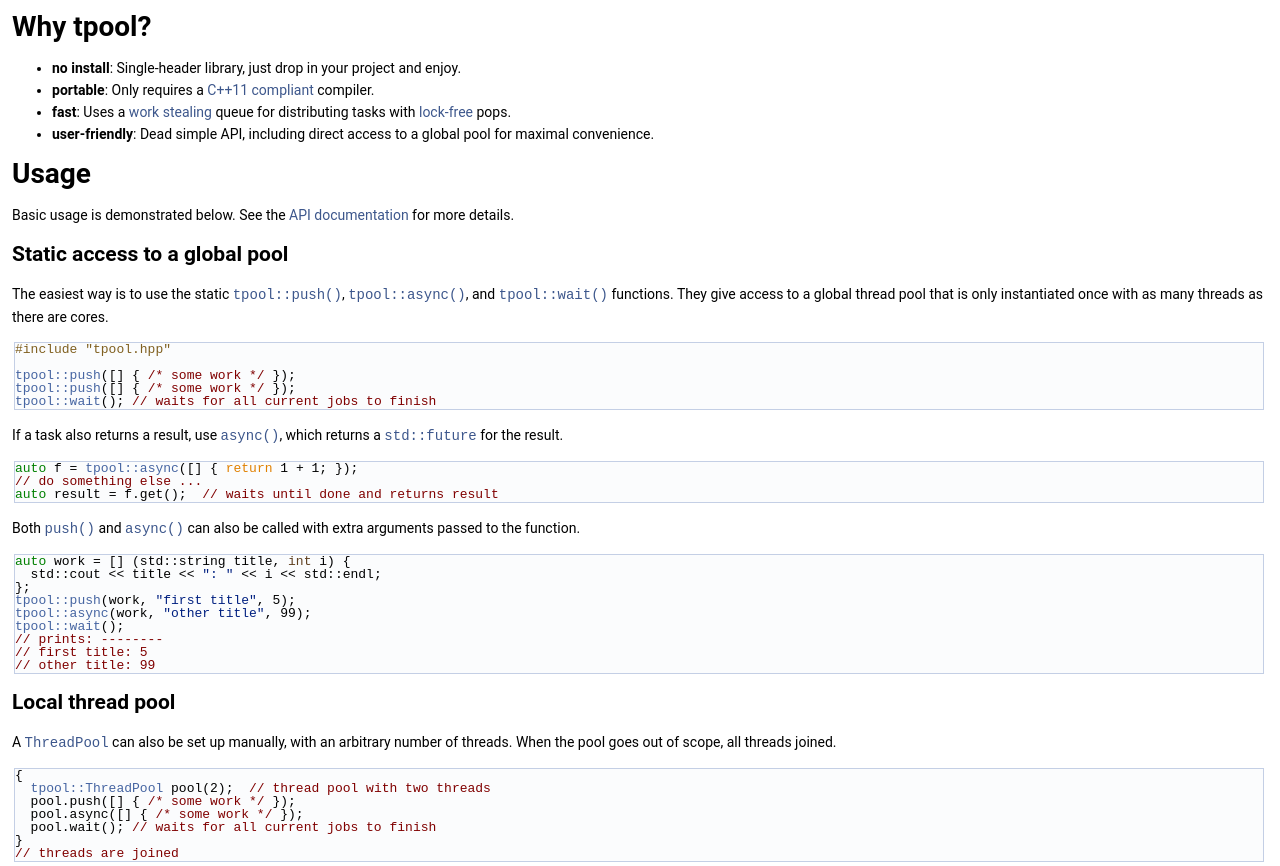
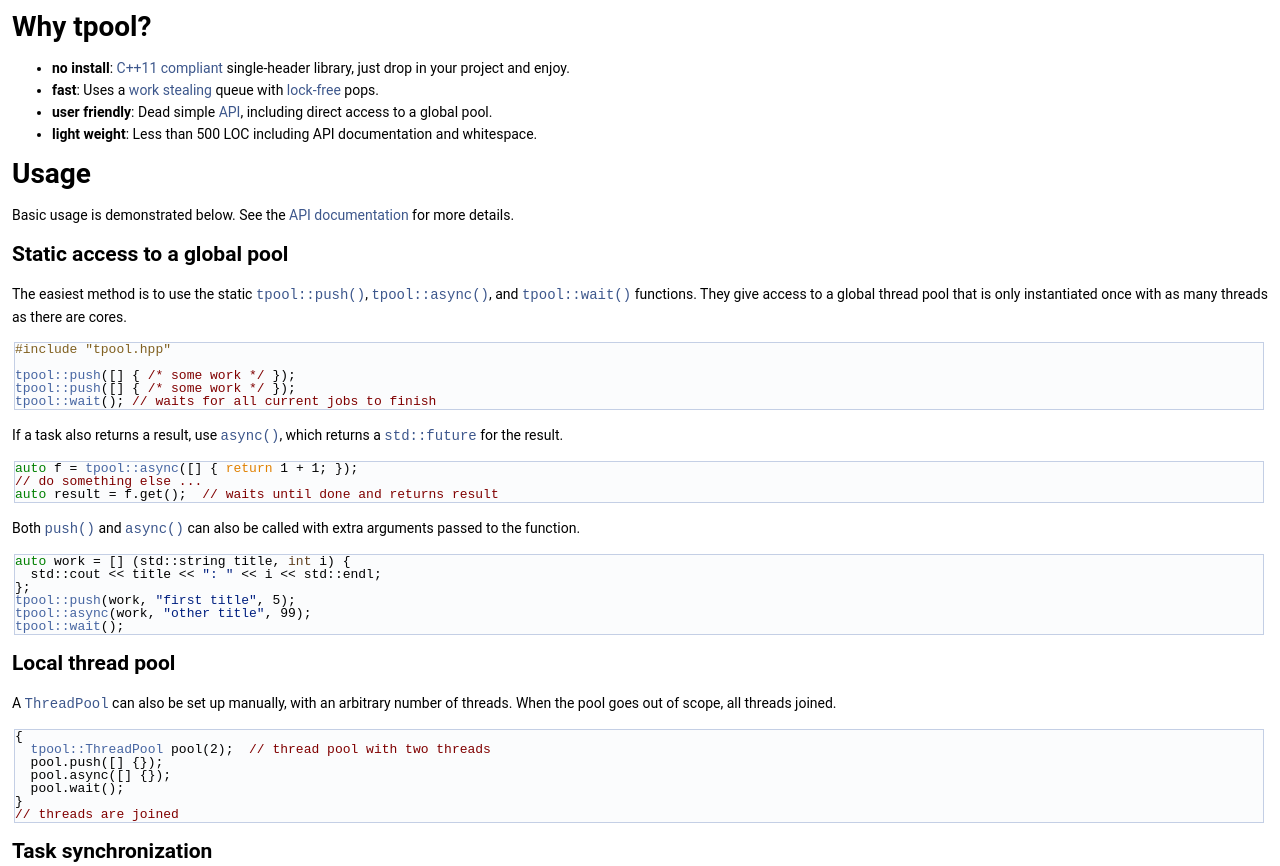
Before and after one commit to tnagler/quickpool, a plain HTML site: page docs/index.html in a window 1280 px wide. Shown: the part 208-1074 px from the top of the page. Drawn offline with Linux system fonts and the light colour scheme.

Commit message:
final touches for README

```diff
--- a/docs/index.html
+++ b/docs/index.html
@@ -73,17 +73,17 @@ $(function() {
 <h1><a class="anchor" id="autotoc_md1"></a>
 Why tpool?</h1>
 <ul>
-<li><b>no install</b>: Single-header library, just drop in your project and enjoy.</li>
-<li><b>portable</b>: Only requires a <a href="https://en.cppreference.com/w/cpp/compiler_support">C++11 compliant</a> compiler.</li>
-<li><b>fast</b>: Uses a <a href="https://en.wikipedia.org/wiki/Work_stealing">work stealing</a> queue for distributing tasks with <a href="https://en.wikipedia.org/wiki/Non-blocking_algorithm#Lock-freedom">lock-free</a> pops.</li>
-<li><b>user-friendly</b>: Dead simple API, including direct access to a global pool for maximal convenience.</li>
+<li><b>no install</b>: <a href="https://en.cppreference.com/w/cpp/compiler_support">C++11 compliant</a> single-header library, just drop in your project and enjoy.</li>
+<li><b>fast</b>: Uses a <a href="https://en.wikipedia.org/wiki/Work_stealing">work stealing</a> queue with <a href="https://en.wikipedia.org/wiki/Non-blocking_algorithm#Lock-freedom">lock-free</a> pops.</li>
+<li><b>user friendly</b>: Dead simple <a href="https://tnagler.github.io/tpool/">API</a>, including direct access to a global pool.</li>
+<li><b>light weight</b>: Less than 500 LOC including API documentation and whitespace.</li>
 </ul>
 <h1><a class="anchor" id="autotoc_md2"></a>
 Usage</h1>
 <p>Basic usage is demonstrated below. See the <a href="https://tnagler.github.io/tpool/">API documentation</a> for more details.</p>
 <h2><a class="anchor" id="autotoc_md3"></a>
 Static access to a global pool</h2>
-<p>The easiest way is to use the static <a href="https://tnagler.github.io/tpool/namespacetpool.html#affc41895dab281715c271aca3649e830"><code>tpool::push()</code></a>, <a href="https://tnagler.github.io/tpool/namespacetpool.html#a10575809d24ead3716e312585f90a94a"><code>tpool::async()</code></a>, and <a href="https://tnagler.github.io/tpool/namespacetpool.html#a086671a25cc4f207112bc82a00688301"><code>tpool::wait()</code></a> functions. They give access to a global thread pool that is only instantiated once with as many threads as there are cores.</p>
+<p>The easiest method is to use the static <a href="https://tnagler.github.io/tpool/namespacetpool.html#affc41895dab281715c271aca3649e830"><code>tpool::push()</code></a>, <a href="https://tnagler.github.io/tpool/namespacetpool.html#a10575809d24ead3716e312585f90a94a"><code>tpool::async()</code></a>, and <a href="https://tnagler.github.io/tpool/namespacetpool.html#a086671a25cc4f207112bc82a00688301"><code>tpool::wait()</code></a> functions. They give access to a global thread pool that is only instantiated once with as many threads as there are cores.</p>
 <div class="fragment"><div class="line"><span class="preprocessor">#include &quot;tpool.hpp&quot;</span></div>
 <div class="line"> </div>
 <div class="line"><a class="code" href="namespacetpool.html#affc41895dab281715c271aca3649e830">tpool::push</a>([] { <span class="comment">/* some work */</span> });</div>
@@ -100,17 +100,14 @@ Static access to a global pool</h2>
 <div class="line"><a class="code" href="namespacetpool.html#affc41895dab281715c271aca3649e830">tpool::push</a>(work, <span class="stringliteral">&quot;first title&quot;</span>, 5);</div>
 <div class="line"><a class="code" href="namespacetpool.html#a10575809d24ead3716e312585f90a94a">tpool::async</a>(work, <span class="stringliteral">&quot;other title&quot;</span>, 99);</div>
 <div class="line"><a class="code" href="namespacetpool.html#a086671a25cc4f207112bc82a00688301">tpool::wait</a>();</div>
-<div class="line"><span class="comment">// prints: --------</span></div>
-<div class="line"><span class="comment">// first title: 5</span></div>
-<div class="line"><span class="comment">// other title: 99</span></div>
 </div><!-- fragment --><h2><a class="anchor" id="autotoc_md4"></a>
 Local thread pool</h2>
 <p>A <a href="https://tnagler.github.io/tpool/classtpool_1_1ThreadPool.html"><code>ThreadPool</code></a> can also be set up manually, with an arbitrary number of threads. When the pool goes out of scope, all threads joined.</p>
 <div class="fragment"><div class="line">{</div>
 <div class="line">  <a class="code" href="classtpool_1_1ThreadPool.html">tpool::ThreadPool</a> pool(2);  <span class="comment">// thread pool with two threads</span></div>
-<div class="line">  pool.push([] { <span class="comment">/* some work */</span> });</div>
-<div class="line">  pool.async([] { <span class="comment">/* some work */</span> });</div>
-<div class="line">  pool.wait(); <span class="comment">// waits for all current jobs to finish</span></div>
+<div class="line">  pool.push([] {});</div>
+<div class="line">  pool.async([] {});</div>
+<div class="line">  pool.wait();</div>
 <div class="line">}</div>
 <div class="line"><span class="comment">// threads are joined</span></div>
 </div><!-- fragment --><h2><a class="anchor" id="autotoc_md5"></a>
```
Also changed, not shown: 1 other file.
